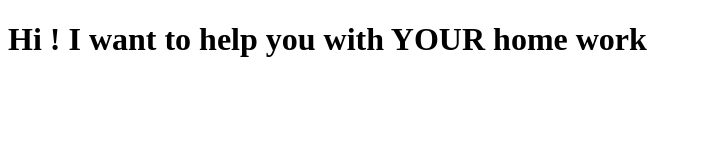
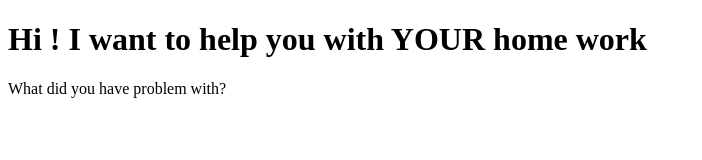
Before and after one commit to haimkal/HW-Project, a plain HTML site: page git-assitance.html in a window 1280 px wide. Shown: the whole page, without its empty margins (0-702 px from the left). Drawn offline with Linux system fonts and the light colour scheme.

Commit message:
text added

```diff
--- a/git-assitance.html
+++ b/git-assitance.html
@@ -7,5 +7,6 @@
 <main>
 <body>
     <h1>Hi ! I want to help you with YOUR home work</h1>
+    <p>What did you have problem with?</p>
 </body>
 </main>
```
